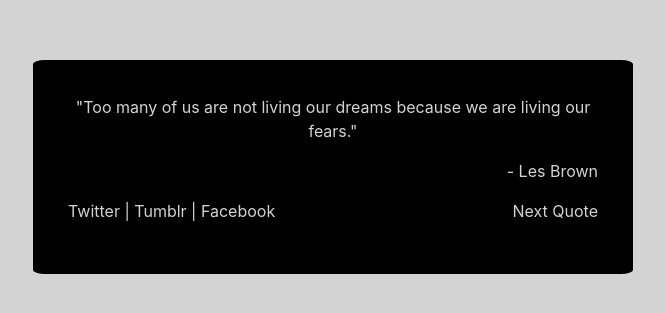
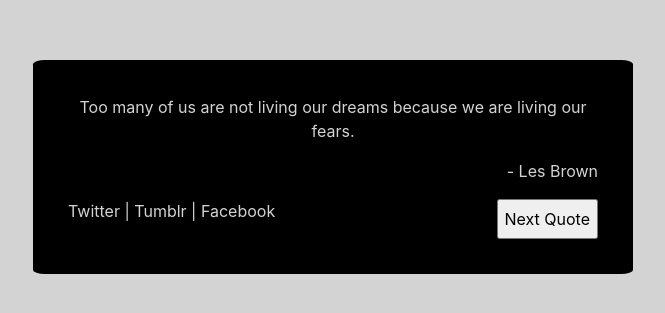
Before and after one commit to JimmyCN1/randomQuoteGenerator, a React (Create React App) app: page / in a window 1280 px wide. Shown: the part 233-546 px from the top of the page, without its empty margins (307-972 px from the left). Built offline with nearby package versions, Linux system fonts and the light colour scheme.

Commit message:
implemented onClick for nextQuote button

```diff
--- a/src/App.js
+++ b/src/App.js
@@ -1,5 +1,4 @@
 import React from "react";
-import logo from "./logo.svg";
 import "./App.css";
 import Quote from "./components/Quote.js";
 
--- a/src/components/Quote.js
+++ b/src/components/Quote.js
@@ -4,15 +4,60 @@ import QuoteText from "./QuoteText.js";
 import QuoteAuthor from "./QuoteAuthor.js";
 import Controls from "./controls/Controls.js";
 
-function Quote(props) {
-  return (
-    <div style={styles}>
-      <QuoteText />
-      <QuoteAuthor />
-      <Controls />
-    </div>
-  );
+class Quote extends React.Component {
+  constructor(props) {
+    super(props);
+    this.state = {
+      quote: quotes[0].quote,
+      author: quotes[0].author
+    };
+  }
+
+  fetchNextQuote = () => {
+    console.log(this.state);
+    // debugger;
+    const currentIndex = quotes
+      .map(quote => {
+        return quote.quote;
+      })
+      .indexOf(this.state.quote);
+    console.log(currentIndex);
+    const nextIndex = (currentIndex + 1) % 2;
+    console.log(nextIndex);
+    this.setState({
+      quote: quotes[nextIndex].quote,
+      author: quotes[nextIndex].author
+    });
+    // debugger;
+  };
+
+  render() {
+    let { quote, author } = this.state;
+    const { fetchNextQuote } = this;
+
+    return (
+      <div style={styles}>
+        <QuoteText quote={quote} />
+        <QuoteAuthor author={author} />
+        <Controls fetchNextQuote={fetchNextQuote} />
+      </div>
+    );
+  }
 }
+
+const quotes = [
+  {
+    quote:
+      "Too many of us are not living our dreams because we are living our fears.",
+    author: "- Les Brown"
+  },
+
+  {
+    quote:
+      "We must believe that we are gifted for something, and that this thing, at whatever cost, must be attained.",
+    author: "- Marie Curie"
+  }
+];
 
 let styles = {
   display: "flex",
--- a/src/components/QuoteAuthor.js
+++ b/src/components/QuoteAuthor.js
@@ -1,7 +1,7 @@
 import React from "react";
 
 function QuoteAuthor(props) {
-  return <p style={styles}>- Les Brown</p>;
+  return <p style={styles}>{props.author}</p>;
 }
 
 const styles = {
--- a/src/components/QuoteText.js
+++ b/src/components/QuoteText.js
@@ -1,12 +1,7 @@
 import React from "react";
 
 function QuoteText(props) {
-  return (
-    <p>
-      "Too many of us are not living our dreams because we are living our
-      fears."
-    </p>
-  );
+  return <p>{props.quote}</p>;
 }
 
 export default QuoteText;
--- a/src/components/controls/Controls.js
+++ b/src/components/controls/Controls.js
@@ -2,13 +2,19 @@ import React from "react";
 import Social from "./Social.js";
 import NextQuoteButton from "./NextQuoteButton.js";
 
-function Controls(props) {
-  return (
-    <div style={styles}>
-      <Social />
-      <NextQuoteButton />
-    </div>
-  );
+class Controls extends React.Component {
+  constructor(props) {
+    super(props);
+  }
+  // debugger;
+  render() {
+    return (
+      <div style={styles}>
+        <Social />
+        <NextQuoteButton fetchNextQuote={this.props.fetchNextQuote} />
+      </div>
+    );
+  }
 }
 
 const styles = {
--- a/src/components/controls/NextQuoteButton.js
+++ b/src/components/controls/NextQuoteButton.js
@@ -1,7 +1,25 @@
 import React from "react";
 
-function NextQuoteButton(props) {
-  return <p>Next Quote</p>;
+class NextQuoteButton extends React.Component {
+  constructor(props) {
+    super(props);
+  }
+
+  handleClick = () => {
+    this.props.fetchNextQuote();
+  };
+
+  render() {
+    const { fetchNextQuote } = this.props;
+    return (
+      <input
+        type="button"
+        name="nextQuote"
+        value="Next Quote"
+        onClick={fetchNextQuote}
+      />
+    );
+  }
 }
 
 export default NextQuoteButton;
```
